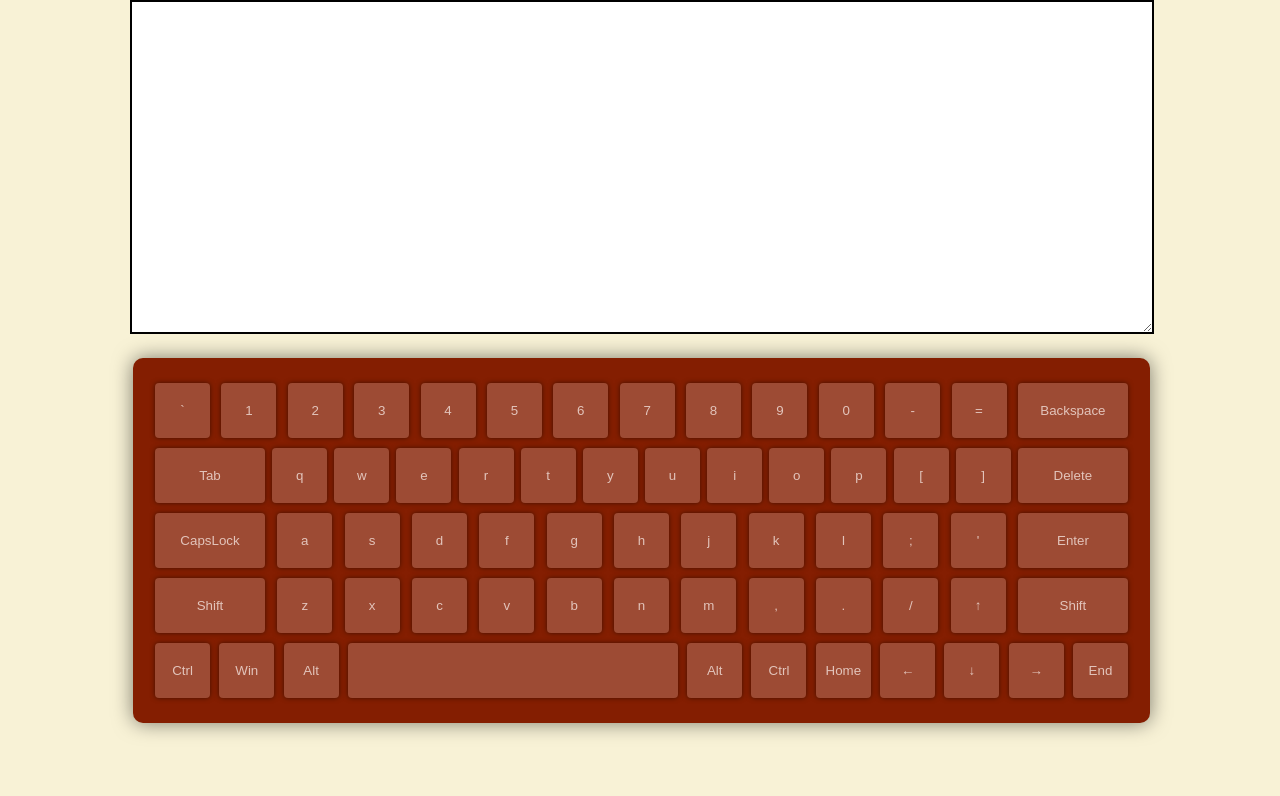
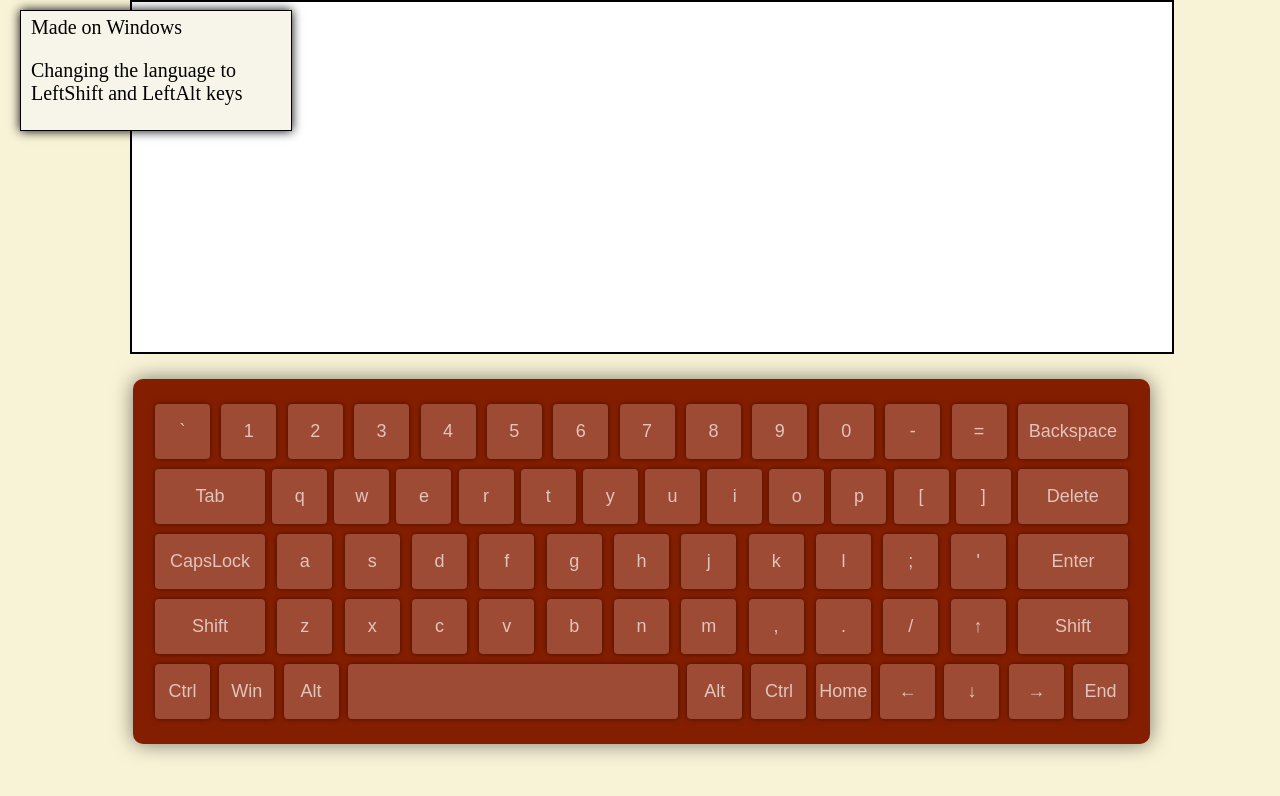
Before and after one commit to Nastya07s/virtual-keyboard, a website: page index.html in a window 1280 px wide. Drawn offline with Linux system fonts and the light colour scheme.

Commit message:
feat: add additional text

```diff
--- a/script.js
+++ b/script.js
@@ -36,12 +36,6 @@ class Keyboard {
   }
 
   init() {
-    if (this.elements.main !== null) {
-      // this.elements.main.remove();
-      // // this.elements.textarea.remove();
-      // this.elements.keyboard.remove();
-      // this.elements.keysCountainer.remove();
-    }
     this.elements.main = document.createElement('div');
     this.elements.textarea = document.createElement('textarea');
     this.elements.keyboard = document.createElement('div');
@@ -60,6 +54,10 @@ class Keyboard {
     this.elements.main.appendChild(this.elements.keyboard);
 
     document.body.appendChild(this.elements.main);
+    document.body.innerHTML += `<div class="note">
+                                <p>Made on Windows</p>
+                                <p>Changing the language to LeftShift and LeftAlt keys</p>
+                              </div>`;
 
     document.addEventListener('mouseup', () => {
       [...this.elements.keys].map(el => el.textContent === 'CapsLock' ? this.properties.capsLock ? el.classList.add('keyboard-key-pressed') : el.classList.remove('keyboard-key-pressed') :el.classList.remove('keyboard-key-pressed'));
--- a/style.css
+++ b/style.css
@@ -4,8 +4,26 @@
 }
 
 body{
+  position: relative;
+  background-color: rgb(248, 242, 214);
+  font-size: 20px;
+}
 
-  background-color: rgb(248, 242, 214);
+.note{
+  position: absolute;
+  top: 0;
+  left: 0;
+  width: 250px;
+  border: 1px solid black;
+  background-color: rgb(247, 244, 233);
+  box-shadow: 0 0 10px black;
+  margin-left: 20px;
+  margin-top: 10px;
+  padding: 5px 10px;
+}
+
+p{
+  padding-bottom: 20px;
 }
 
 .main{
@@ -19,21 +37,21 @@ textarea{
   border: 2px solid #000;
   background-color: #fff;
   margin-bottom: 20px;
+  padding: 10px;
+  font-size: 20px;
+  resize: none;
 }
 
 #keyboard{
   background-color: #841E01;
-  border: px solid #841E01;
   border-radius: 10px;
   box-shadow: 0 0 20px rgba(0,0,0,0.5);
-  /* height: 300px; */
   margin-left: 3px;
   padding: 20px;
 }
 
 .keyboard-buttons{
   display: inline-flex;
-  /* justify-content: center; */
   justify-content: space-between;
   align-items: center;
   flex-wrap: wrap;
@@ -51,6 +69,7 @@ textarea{
   color: rgb(226, 196, 187);
   outline: none;
   margin: 5px 2px;
+  font-size: 18px;
   cursor: pointer;
 }
 
@@ -67,5 +86,5 @@ textarea{
 }
 
 .break{
-  flex-basis: 100%
+  flex-basis: 100%;
 }
```
